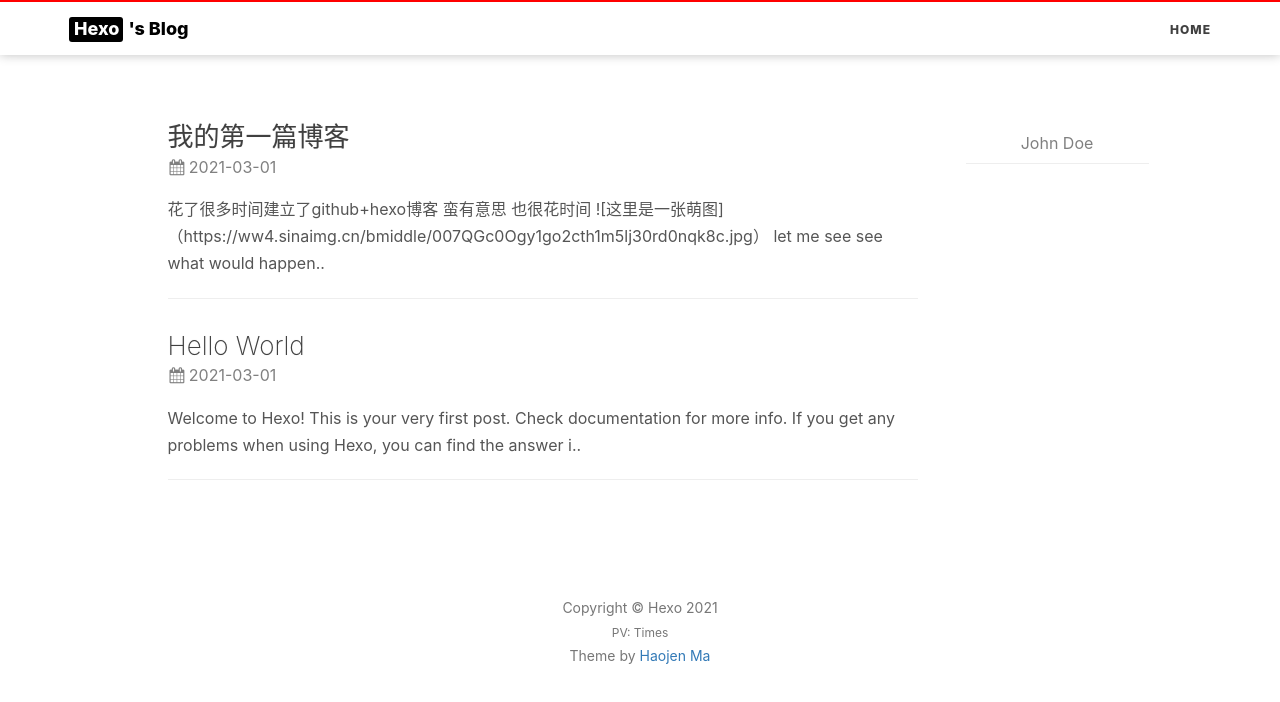
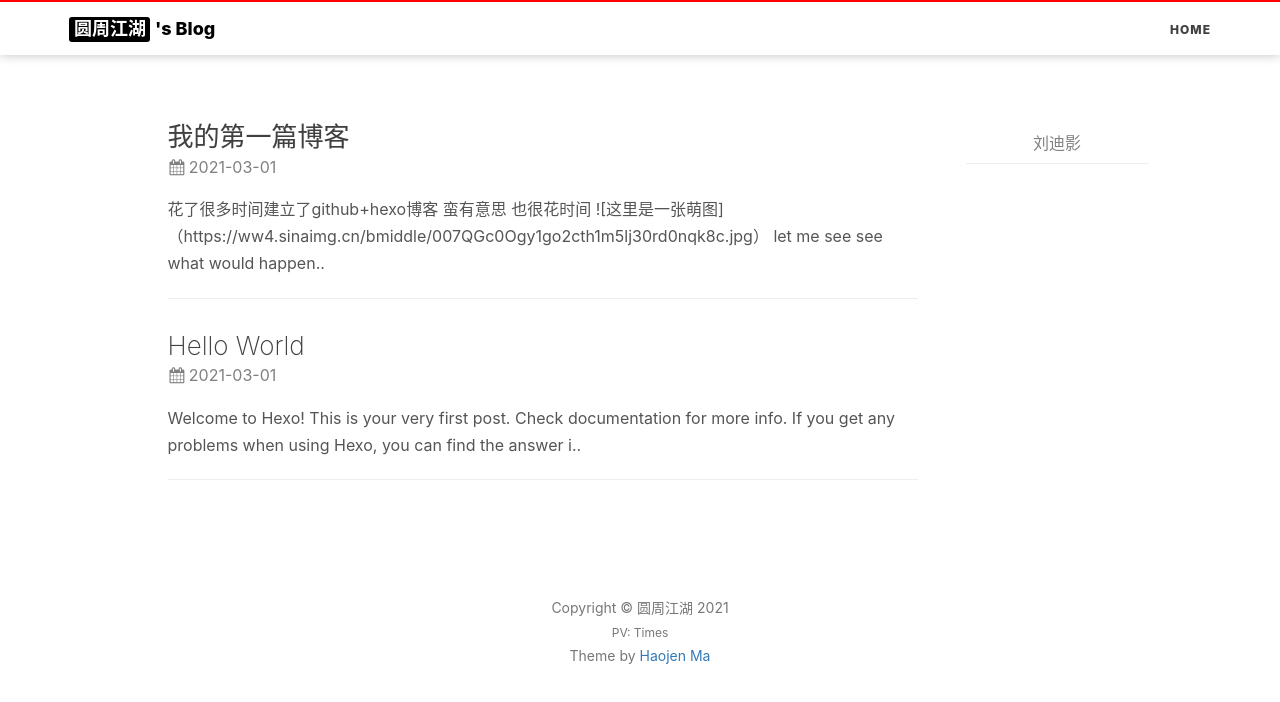
Before and after one commit to liudiying/liudiying.github.io, a plain HTML site: page archives/2021/03/index.html in a window 1280 px wide. Drawn offline with nearby package versions, Linux system fonts and the light colour scheme; some packages are replaced by stand-ins of ours; a script that the page names is missing.

Commit message:
Site updated: 2021-03-01 15:05:28

```diff
--- a/archives/2021/03/index.html
+++ b/archives/2021/03/index.html
@@ -6,14 +6,14 @@
     <meta charset="utf-8">
     <meta http-equiv="X-UA-Compatible" content="IE=edge">
     <meta name="viewport" content="width=device-width, initial-scale=1">
-    <meta name="description" content="">
+    <meta name="description" content="数字化转型产品经理">
     <meta name="keyword" content="">
     <meta name="theme-color" content="#600090">
     <meta name="msapplication-navbutton-color" content="#600090">
     <meta name="apple-mobile-web-app-capable" content="yes">
     <meta name="apple-mobile-web-app-status-bar-style" content="#600090">
     <link rel="shortcut icon" href="https://cdn4.iconfinder.com/data/icons/ionicons/512/icon-person-128.png">
-    <link rel="alternate" type="application/atom+xml" title="Hexo" href="/atom.xml">
+    <link rel="alternate" type="application/atom+xml" title="圆周江湖" href="/atom.xml">
     <link rel="stylesheet" href="//cdnjs.cloudflare.com/ajax/libs/animate.css/3.5.2/animate.min.css">
     <link rel="stylesheet" href="//cdn.bootcss.com/font-awesome/4.6.3/css/font-awesome.css">
     <title>
@@ -62,7 +62,7 @@
             </button>
             <a class="navbar-brand animated pulse" href="/">
                 <span class="brand-logo">
-                    Hexo
+                    圆周江湖
                 </span>
                 's Blog
             </a>
@@ -132,7 +132,7 @@
                     <div class="about-me">
                         <!--移动端头部显示-->
                         <img src=""/>
-                        <h5><a href="/about/">John Doe</a></h5>
+                        <h5><a href="/about/">刘迪影</a></h5>
                         <p></p>
                     </div>
                 </div>
@@ -225,7 +225,7 @@ let me see see what would happen..
                 <div class="short-about">
                     <!--侧边栏头像-->
 
-                    <h5><a href="/about/">John Doe</a></h5>
+                    <h5><a href="/about/">刘迪影</a></h5>
 
                     <hr>
                     <!-- SNS Link 社交 -->
@@ -276,7 +276,7 @@ let me see see what would happen..
 
                 </ul>
                 <p class="copyright text-muted">
-                    Copyright &copy; Hexo 2021
+                    Copyright &copy; 圆周江湖 2021
                     <br>
                     <span id="busuanzi_container_site_pv" style="font-size: 12px;">PV: <span id="busuanzi_value_site_pv"></span> Times</span>
                     <br>
```
Also changed, not shown: 2021/03/01/hello-world/index.html (+5 -5 lines), 2021/03/01/我的第一篇博客/index.html (+5 -5 lines), archives/2021/index.html (+6 -6 lines), archives/index.html (+6 -6 lines), index.html (+6 -6 lines).
